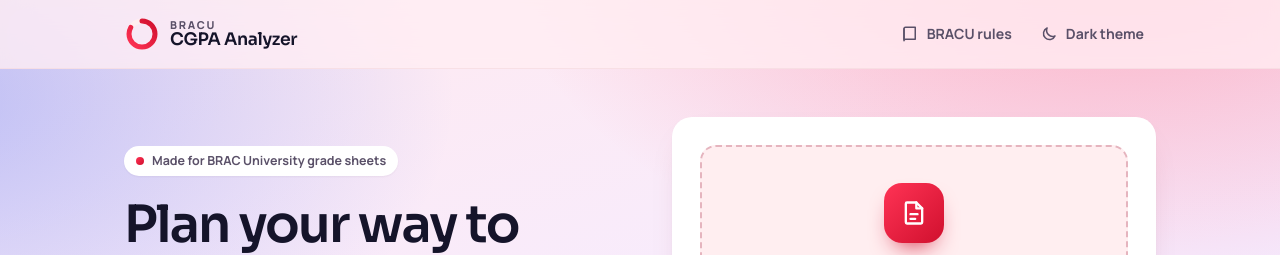
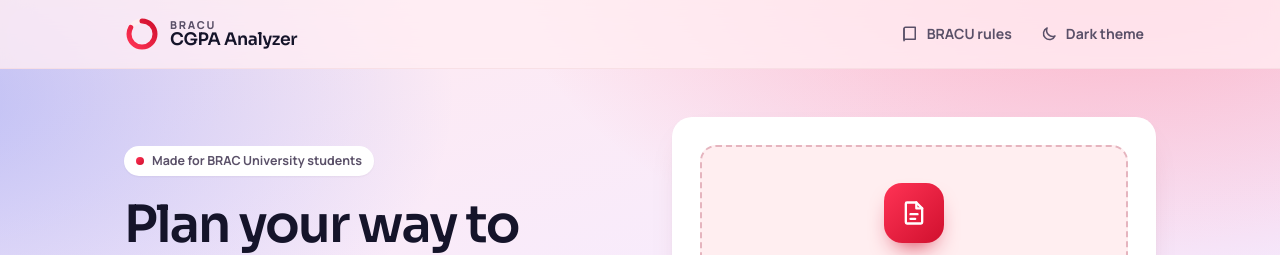
Before and after one commit to FaiazPronoy/BRACU-CGPA-Analyzer, a React (Vite) app: page / in a window 1280 px wide. Shown: the top 255 px of the page. Built offline with nearby package versions, Linux system fonts and the light colour scheme.

Commit message:
Update home page badge

```diff
--- a/src/pages/Home.tsx
+++ b/src/pages/Home.tsx
@@ -22,7 +22,7 @@ function Landing() {
     <div className="landing">
       <section className="landing-hero">
         <div className="landing-copy">
-          <p className="eyebrow">Made for BRAC University grade sheets</p>
+          <p className="eyebrow">Made for BRAC University students</p>
           <h1>Plan your way to a higher <span className="accent">CGPA</span>.</h1>
           <p className="lead">Upload the grade sheet from Connect. You get every semester at a glance, the repeats or retakes that lift your CGPA most, and what your target really takes.</p>
           <ol className="steps">
```
